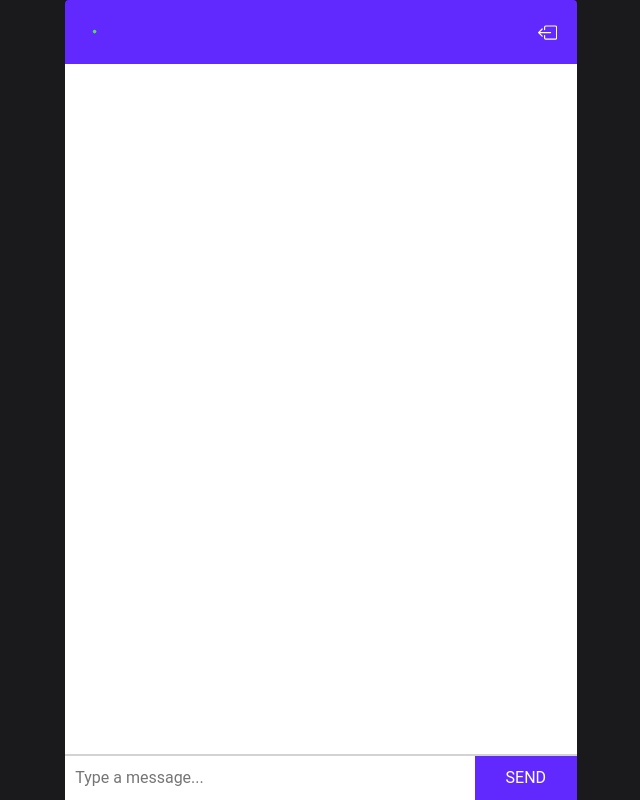
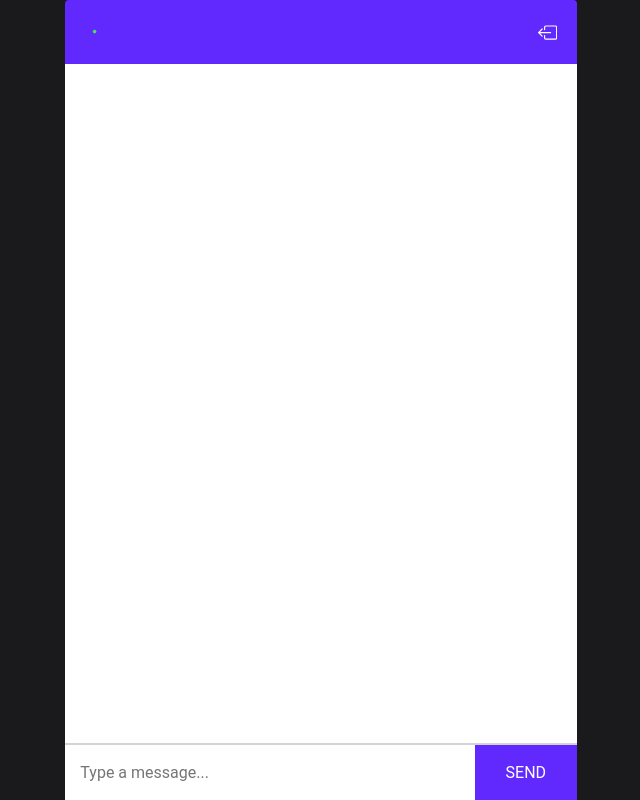
Before and after one commit to DoubleDamn/websocket-chat, a React (Create React App) app in the folder client/: page /chat in a window 1280 px wide. Shown: the whole page, without its empty margins (319-959 px from the left). Built offline with nearby package versions, Linux system fonts and the light colour scheme.

Commit message:
change styles

```diff
--- a/client/src/components/chat/Chat.scss
+++ b/client/src/components/chat/Chat.scss
@@ -36,7 +36,7 @@
   .input {
     border: none;
     border-radius: 0;
-    padding: 2%;
+    padding: 3%;
     width: 80%;
   }
 
--- a/client/src/components/chat/chat-header/ChatHeader.scss
+++ b/client/src/components/chat/chat-header/ChatHeader.scss
@@ -2,7 +2,7 @@
   display: flex;
   background: #6229ff;
   height: 8%;
-  min-height: 30px;
+  min-height: 40px;
   border-radius: 4px 4px 0 0;
 
   div {
```
